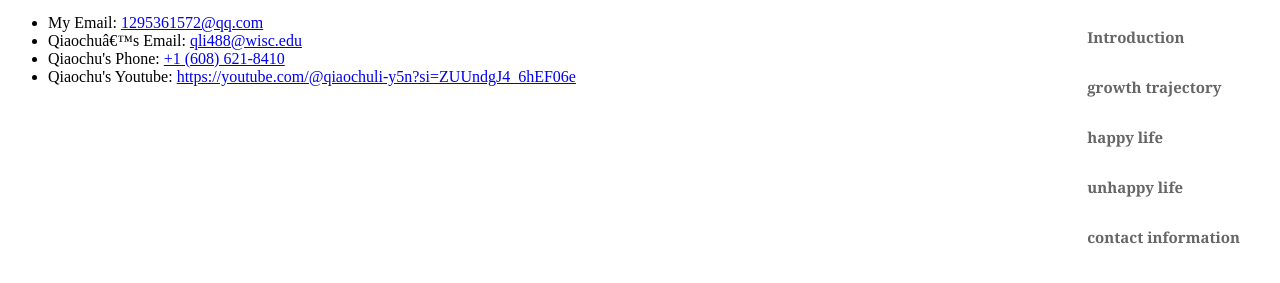
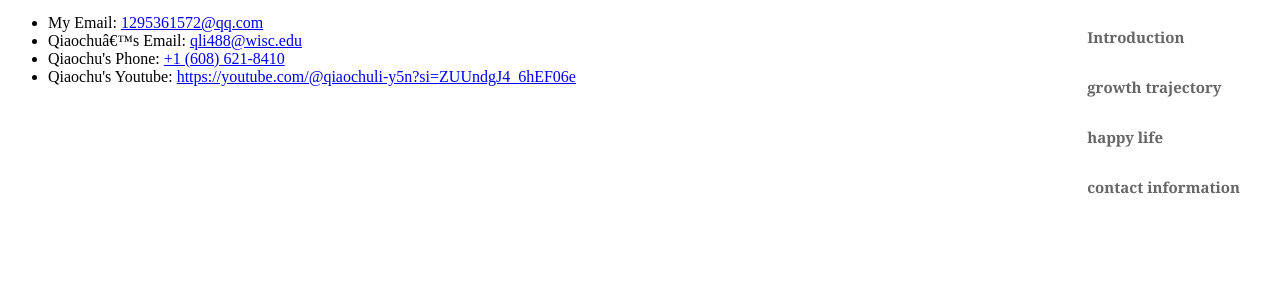
Before and after one commit to qli488-crypto/qli488-crypto.github.io, a plain HTML site: page contact information.html in a window 1280 px wide. Shown: the part 113-396 px from the top of the page. Drawn offline with Linux system fonts and the light colour scheme.

Commit message:
Update contact information.html

```diff
--- a/contact information.html
+++ b/contact information.html
@@ -13,7 +13,6 @@
     <li><a href="introduction.html">Introduction</a></li>
     <li><a href="growth trajectory.html">growth trajectory</a></li>
     <li><a href="happy life.html">happy life</a></li>
-    <li><a href="unhappy life.html">unhappy life</a></li>
     <li><a href="contact information.html">contact information</a></li>
   </ul>
 </nav>
```
